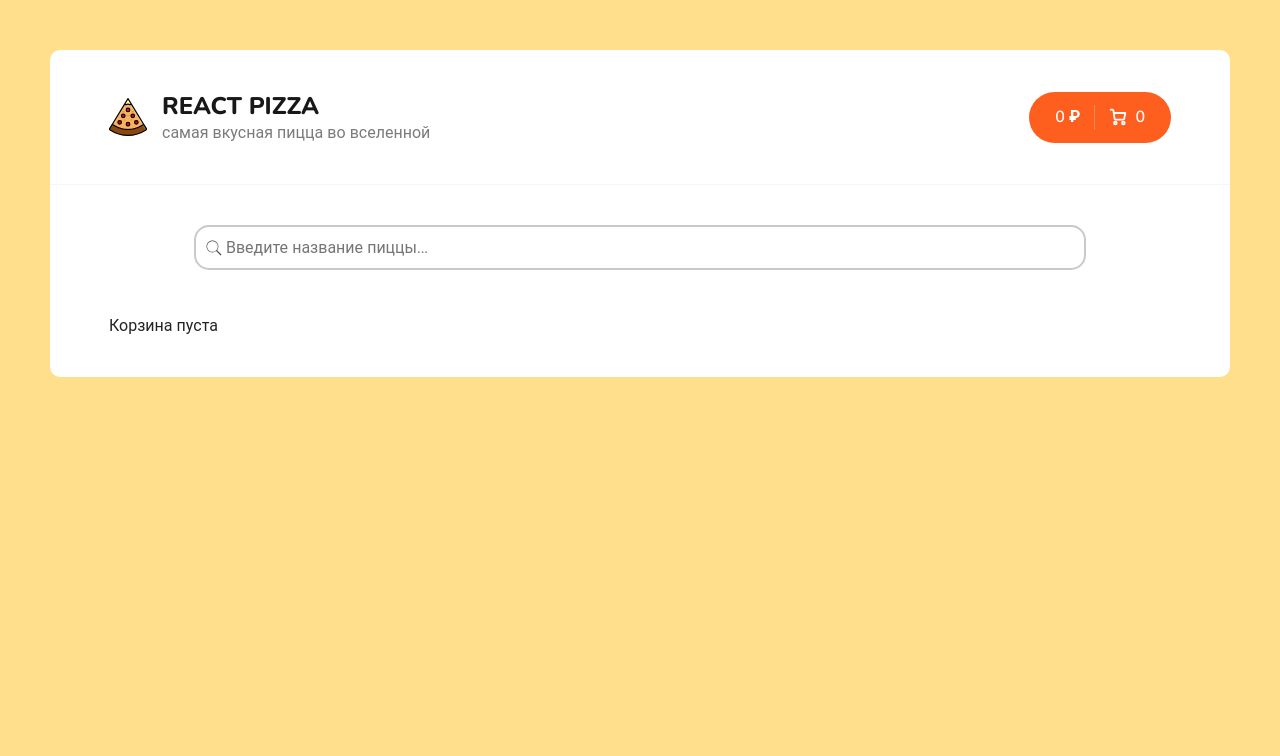
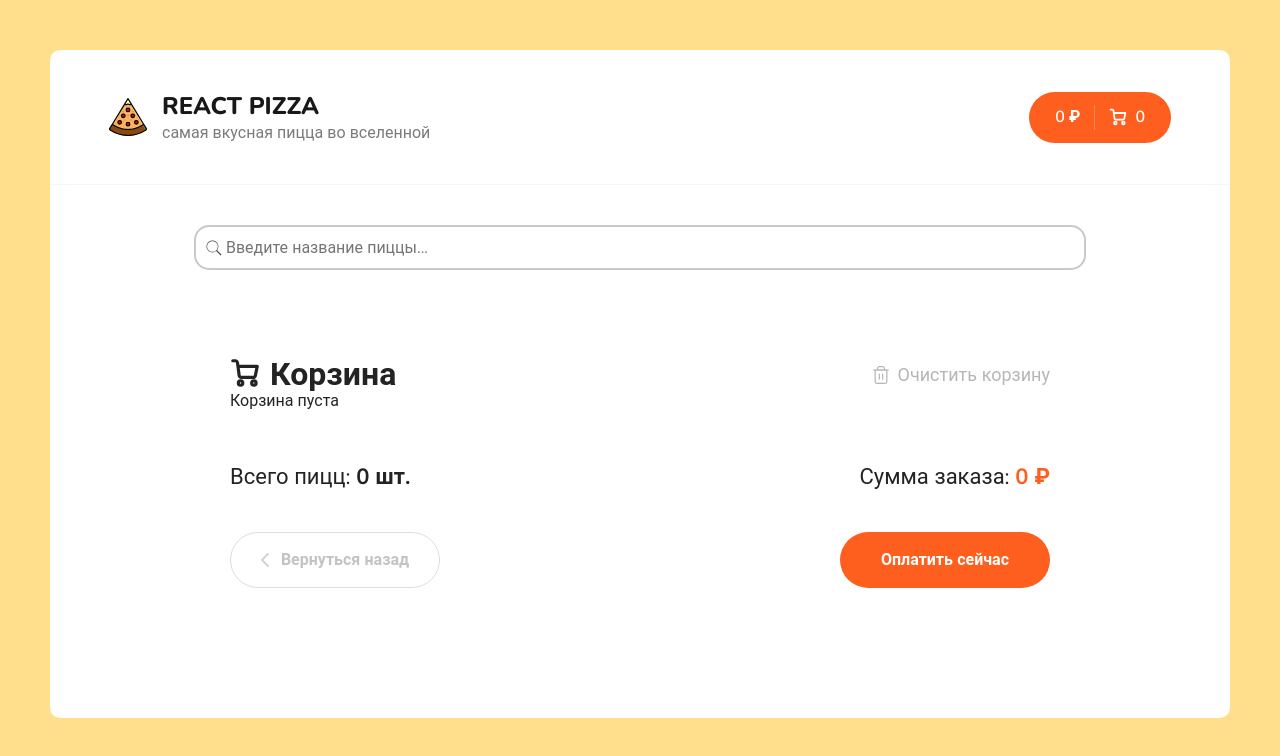
Before and after one commit to ronalli/react-pizza, a React (Create React App) app: page /cart in a window 1280 px wide. Shown: the top 756 px of the page. Built offline with nearby package versions, Linux system fonts and the light colour scheme.

Commit message:
renderPizzaInCart

```diff
--- a/src/components/BlockPizza/index.jsx
+++ b/src/components/BlockPizza/index.jsx
@@ -1,9 +1,12 @@
 import React, { useState } from 'react';
-import { useDispatch } from 'react-redux';
+import { useDispatch, useSelector } from 'react-redux';
 import { addItem } from '../../redux/slices/cartSlice';
 
 const BlockPizza = ({ id, imageUrl, title, types, sizes, price }) => {
   const dispatch = useDispatch();
+  const cartItems = useSelector((state) =>
+    state.cart.items.find((obj) => obj.id === id)
+  );
 
   const typesPizza = ['тонкое', 'традиционное'];
   const [activeType, setActiveType] = useState(types[0]);
@@ -80,7 +83,7 @@
             />
           </svg>
           <span>Добавить</span>
-          <i>2</i>
+          {cartItems ? <i>{cartItems.count}</i> : ''}
         </div>
       </div>
     </div>
--- /dev/null
+++ b/src/components/CartItem/index.jsx
@@ -0,0 +1,83 @@
+import React from 'react';
+import { useSelector } from 'react-redux';
+
+const CartItem = ({ id, title, price, type, img, count, size }) => {
+  const sizes = useSelector((state) => state.cart.sizes);
+  return (
+    <div className='cart__item'>
+      <div className='cart__item-img'>
+        <img className='pizza-block__image' src={img} alt='Pizza' />
+      </div>
+      <div className='cart__item-info'>
+        <h3>{title}</h3>
+        <p>
+          {type}, {sizes[size]} см.
+        </p>
+      </div>
+      <div className='cart__item-count'>
+        <button className='button button--outline button--circle cart__item-count-minus'>
+          <svg
+            width='10'
+            height='10'
+            viewBox='0 0 10 10'
+            fill='none'
+            xmlns='http://www.w3.org/2000/svg'
+          >
+            <path
+              d='M5.92001 3.84V5.76V8.64C5.92001 9.17016 5.49017 9.6 4.96001 9.6C4.42985 9.6 4.00001 9.17016 4.00001 8.64L4 5.76L4.00001 3.84V0.96C4.00001 0.42984 4.42985 0 4.96001 0C5.49017 0 5.92001 0.42984 5.92001 0.96V3.84Z'
+              fill='#EB5A1E'
+            ></path>
+            <path
+              d='M5.75998 5.92001L3.83998 5.92001L0.959977 5.92001C0.429817 5.92001 -2.29533e-05 5.49017 -2.29301e-05 4.96001C-2.2907e-05 4.42985 0.429817 4.00001 0.959977 4.00001L3.83998 4L5.75998 4.00001L8.63998 4.00001C9.17014 4.00001 9.59998 4.42985 9.59998 4.96001C9.59998 5.49017 9.17014 5.92001 8.63998 5.92001L5.75998 5.92001Z'
+              fill='#EB5A1E'
+            ></path>
+          </svg>
+        </button>
+        <b>{count}</b>
+        <button className='button button--outline button--circle cart__item-count-plus'>
+          <svg
+            width='10'
+            height='10'
+            viewBox='0 0 10 10'
+            fill='none'
+            xmlns='http://www.w3.org/2000/svg'
+          >
+            <path
+              d='M5.92001 3.84V5.76V8.64C5.92001 9.17016 5.49017 9.6 4.96001 9.6C4.42985 9.6 4.00001 9.17016 4.00001 8.64L4 5.76L4.00001 3.84V0.96C4.00001 0.42984 4.42985 0 4.96001 0C5.49017 0 5.92001 0.42984 5.92001 0.96V3.84Z'
+              fill='#EB5A1E'
+            ></path>
+            <path
+              d='M5.75998 5.92001L3.83998 5.92001L0.959977 5.92001C0.429817 5.92001 -2.29533e-05 5.49017 -2.29301e-05 4.96001C-2.2907e-05 4.42985 0.429817 4.00001 0.959977 4.00001L3.83998 4L5.75998 4.00001L8.63998 4.00001C9.17014 4.00001 9.59998 4.42985 9.59998 4.96001C9.59998 5.49017 9.17014 5.92001 8.63998 5.92001L5.75998 5.92001Z'
+              fill='#EB5A1E'
+            ></path>
+          </svg>
+        </button>
+      </div>
+      <div className='cart__item-price'>
+        <b>{price * count} ₽</b>
+      </div>
+      <div className='cart__item-remove'>
+        <div className='button button--outline button--circle'>
+          <svg
+            width='10'
+            height='10'
+            viewBox='0 0 10 10'
+            fill='none'
+            xmlns='http://www.w3.org/2000/svg'
+          >
+            <path
+              d='M5.92001 3.84V5.76V8.64C5.92001 9.17016 5.49017 9.6 4.96001 9.6C4.42985 9.6 4.00001 9.17016 4.00001 8.64L4 5.76L4.00001 3.84V0.96C4.00001 0.42984 4.42985 0 4.96001 0C5.49017 0 5.92001 0.42984 5.92001 0.96V3.84Z'
+              fill='#EB5A1E'
+            ></path>
+            <path
+              d='M5.75998 5.92001L3.83998 5.92001L0.959977 5.92001C0.429817 5.92001 -2.29533e-05 5.49017 -2.29301e-05 4.96001C-2.2907e-05 4.42985 0.429817 4.00001 0.959977 4.00001L3.83998 4L5.75998 4.00001L8.63998 4.00001C9.17014 4.00001 9.59998 4.42985 9.59998 4.96001C9.59998 5.49017 9.17014 5.92001 8.63998 5.92001L5.75998 5.92001Z'
+              fill='#EB5A1E'
+            ></path>
+          </svg>
+        </div>
+      </div>
+    </div>
+  );
+};
+
+export { CartItem };
--- a/src/components/index.jsx
+++ b/src/components/index.jsx
@@ -3,5 +3,6 @@
 import { BlockPizza } from './BlockPizza';
 import { SortPizza } from './Sort';
 import { Skeleton } from './Skeleton';
+import { CartItem } from './CartItem';
 
-export { Header, Categories, BlockPizza, SortPizza, Skeleton };
+export { Header, Categories, BlockPizza, SortPizza, Skeleton, CartItem };
--- a/src/pages/Cart.jsx
+++ b/src/pages/Cart.jsx
@@ -1,9 +1,138 @@
-import React from 'react'
+import React from 'react';
+import { useSelector } from 'react-redux';
+import { Link } from 'react-router-dom';
+import { CartItem } from '../components';
 
 const Cart = () => {
-	return (
-		<div>Корзина пуста</div>
-	)
-}
+  const { items, totalPrice } = useSelector((state) => state.cart);
+  const totalCount = items.reduce((sum, obj) => (sum += obj.count), 0);
 
-export default Cart
+  return (
+    <div className='container container--cart'>
+      <div className='cart'>
+        <div className='cart__top'>
+          <h2 className='content__title'>
+            <svg
+              width='18'
+              height='18'
+              viewBox='0 0 18 18'
+              fill='none'
+              xmlns='http://www.w3.org/2000/svg'
+            >
+              <path
+                d='M6.33333 16.3333C7.06971 16.3333 7.66667 15.7364 7.66667 15C7.66667 14.2636 7.06971 13.6667 6.33333 13.6667C5.59695 13.6667 5 14.2636 5 15C5 15.7364 5.59695 16.3333 6.33333 16.3333Z'
+                stroke='white'
+                strokeWidth='1.8'
+                strokeLinecap='round'
+                strokeLinejoin='round'
+              ></path>
+              <path
+                d='M14.3333 16.3333C15.0697 16.3333 15.6667 15.7364 15.6667 15C15.6667 14.2636 15.0697 13.6667 14.3333 13.6667C13.597 13.6667 13 14.2636 13 15C13 15.7364 13.597 16.3333 14.3333 16.3333Z'
+                stroke='white'
+                strokeWidth='1.8'
+                strokeLinecap='round'
+                strokeLinejoin='round'
+              ></path>
+              <path
+                d='M4.78002 4.99999H16.3334L15.2134 10.5933C15.1524 10.9003 14.9854 11.176 14.7417 11.3722C14.4979 11.5684 14.1929 11.6727 13.88 11.6667H6.83335C6.50781 11.6694 6.1925 11.553 5.94689 11.3393C5.70128 11.1256 5.54233 10.8295 5.50002 10.5067L4.48669 2.82666C4.44466 2.50615 4.28764 2.21182 4.04482 1.99844C3.80201 1.78505 3.48994 1.66715 3.16669 1.66666H1.66669'
+                stroke='white'
+                strokeWidth='1.8'
+                strokeLinecap='round'
+                strokeLinejoin='round'
+              ></path>
+            </svg>
+            Корзина
+          </h2>
+          <div className='cart__clear'>
+            <svg
+              width='20'
+              height='20'
+              viewBox='0 0 20 20'
+              fill='none'
+              xmlns='http://www.w3.org/2000/svg'
+            >
+              <path
+                d='M2.5 5H4.16667H17.5'
+                stroke='#B6B6B6'
+                strokeWidth='1.2'
+                strokeLinecap='round'
+                strokeLinejoin='round'
+              ></path>
+              <path
+                d='M6.66663 5.00001V3.33334C6.66663 2.89131 6.84222 2.46739 7.15478 2.15483C7.46734 1.84227 7.89127 1.66667 8.33329 1.66667H11.6666C12.1087 1.66667 12.5326 1.84227 12.8451 2.15483C13.1577 2.46739 13.3333 2.89131 13.3333 3.33334V5.00001M15.8333 5.00001V16.6667C15.8333 17.1087 15.6577 17.5326 15.3451 17.8452C15.0326 18.1577 14.6087 18.3333 14.1666 18.3333H5.83329C5.39127 18.3333 4.96734 18.1577 4.65478 17.8452C4.34222 17.5326 4.16663 17.1087 4.16663 16.6667V5.00001H15.8333Z'
+                stroke='#B6B6B6'
+                strokeWidth='1.2'
+                strokeLinecap='round'
+                strokeLinejoin='round'
+              ></path>
+              <path
+                d='M8.33337 9.16667V14.1667'
+                stroke='#B6B6B6'
+                strokeWidth='1.2'
+                strokeLinecap='round'
+                strokeLinejoin='round'
+              ></path>
+              <path
+                d='M11.6666 9.16667V14.1667'
+                stroke='#B6B6B6'
+                strokeWidth='1.2'
+                strokeLinecap='round'
+                strokeLinejoin='round'
+              ></path>
+            </svg>
+
+            <span>Очистить корзину</span>
+          </div>
+        </div>
+        <div className='content__items'>
+          {items.length
+            ? items.map((obj) => {
+                return <CartItem key={obj.id} {...obj} />;
+              })
+            : 'Корзина пуста '}
+        </div>
+        <div className='cart__bottom'>
+          <div className='cart__bottom-details'>
+            <span>
+              {' '}
+              Всего пицц: <b>{totalCount} шт.</b>{' '}
+            </span>
+            <span>
+              {' '}
+              Сумма заказа: <b>{totalPrice} ₽</b>{' '}
+            </span>
+          </div>
+          <div className='cart__bottom-buttons'>
+            <Link
+              to='/'
+              className='button button--outline button--add go-back-btn'
+            >
+              <svg
+                width='8'
+                height='14'
+                viewBox='0 0 8 14'
+                fill='none'
+                xmlns='http://www.w3.org/2000/svg'
+              >
+                <path
+                  d='M7 13L1 6.93015L6.86175 1'
+                  stroke='#D3D3D3'
+                  strokeWidth='1.5'
+                  strokeLinecap='round'
+                  strokeLinejoin='round'
+                ></path>
+              </svg>
+
+              <span>Вернуться назад</span>
+            </Link>
+            <div className='button pay-btn'>
+              <span>Оплатить сейчас</span>
+            </div>
+          </div>
+        </div>
+      </div>
+    </div>
+  );
+};
+
+export default Cart;
--- a/src/pages/Home.jsx
+++ b/src/pages/Home.jsx
@@ -63,7 +63,7 @@
         <SortPizza />
       </div>
       <h2 className='content__title'>Все пиццы</h2>
-      <div className='content__items'>
+      <div className='content__items items__pizza'>
         {!isLoading
           ? pizza.map((item) => {
               return <BlockPizza key={item.id} {...item} />;
--- a/src/redux/slices/cartSlice.js
+++ b/src/redux/slices/cartSlice.js
@@ -3,6 +3,7 @@
 const initialState = {
   totalPrice: 0,
   items: [],
+  sizes: [26, 30, 40],
 };
 
 export const cartSlice = createSlice({
--- a/src/scss/app.scss
+++ b/src/scss/app.scss
@@ -23,7 +23,7 @@
     margin: 35px 0;
   }
 
-  &__items {
+  .items__pizza {
 		display: grid;
 		grid-template-columns: repeat(auto-fit, minmax(280px, 1fr));
 		grid-template-rows: repeat(2, 1fr);
```
